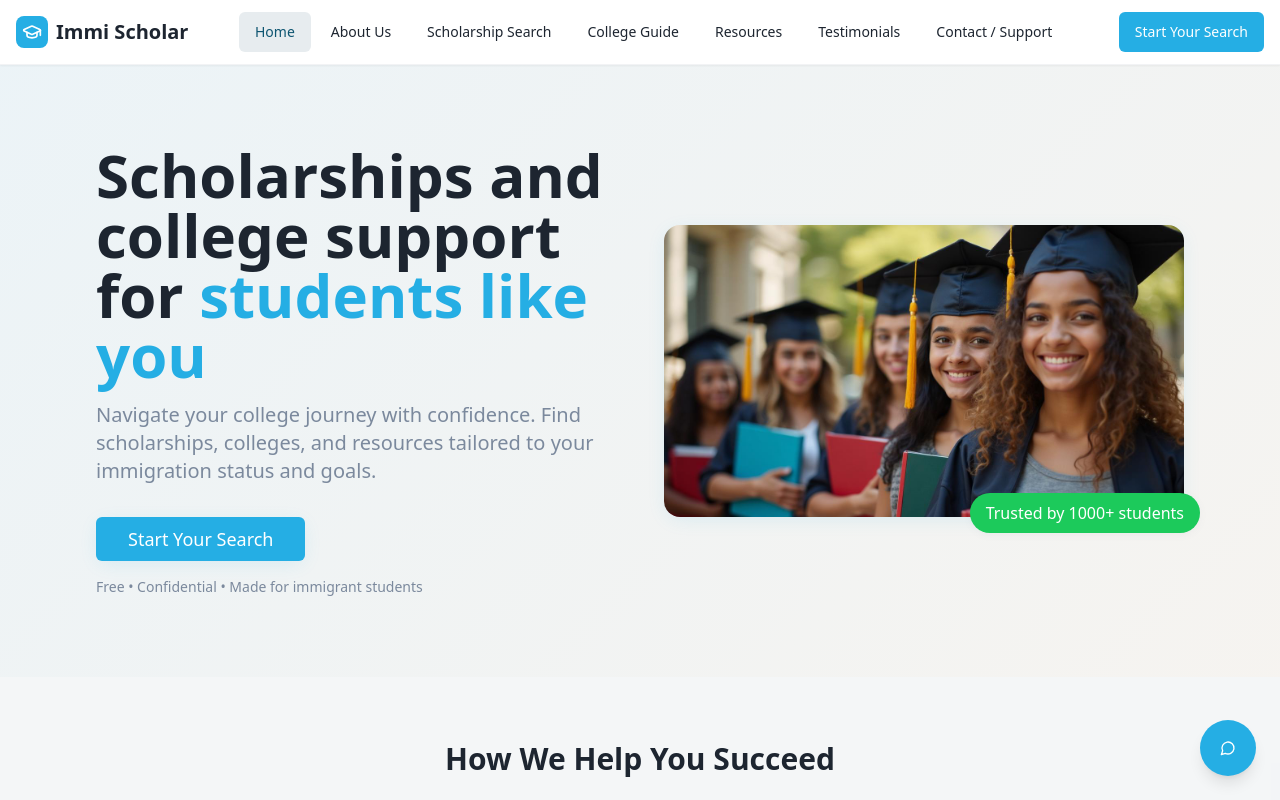
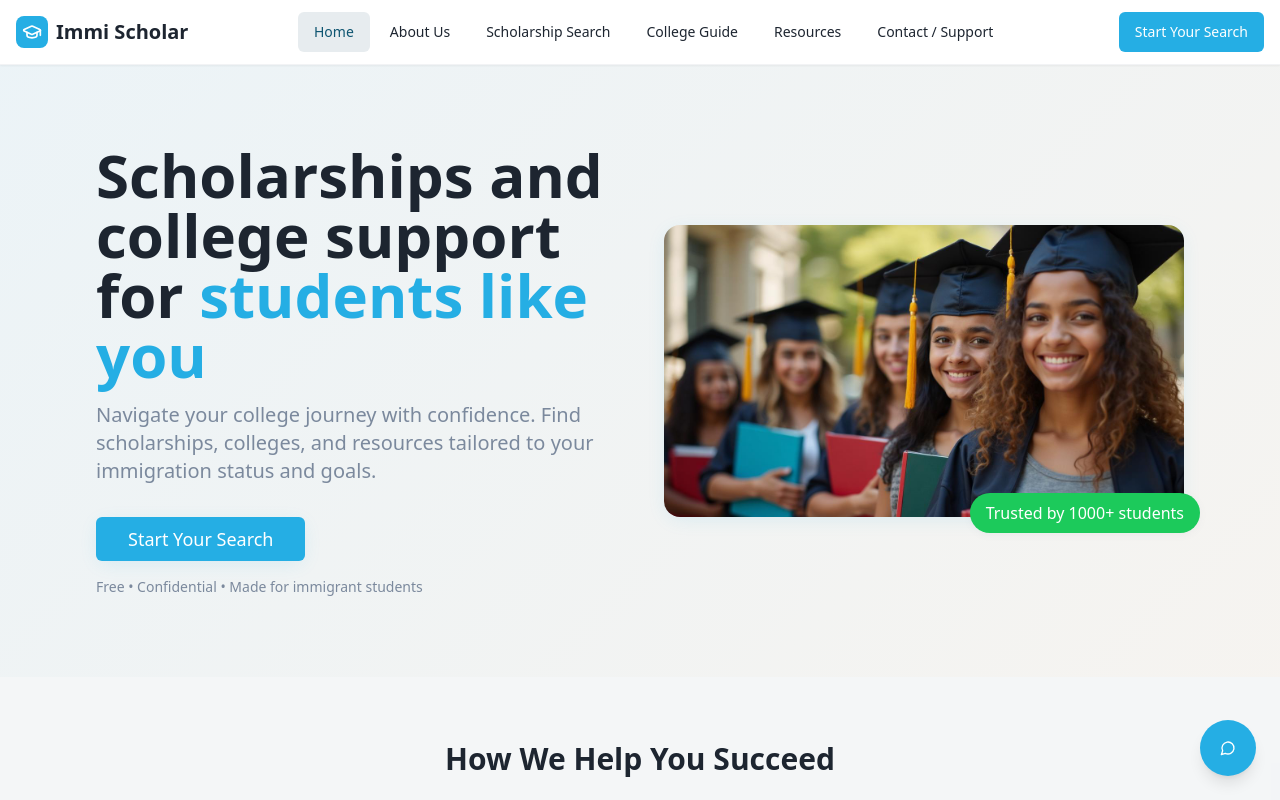
Before and after one commit to CodingProject2024/scholar-pathways-usa, a React (Vite) app: page / in a window 1280 px wide. Shown: the top 800 px of the page. Built offline with nearby package versions, Linux system fonts and the light colour scheme.

Commit message:
Remove Testimonials tab
Remove the Testimonials tab from the navigation bar.

```diff
--- a/src/components/Navigation.tsx
+++ b/src/components/Navigation.tsx
@@ -17,7 +17,6 @@ const Navigation = ({ currentPage, onNavigate }: NavigationProps) => {
     { id: "search", label: "Scholarship Search" },
     { id: "college-guide", label: "College Guide" },
     { id: "resources", label: "Resources" },
-    { id: "testimonials", label: "Testimonials" },
     { id: "contact", label: "Contact / Support" },
   ];
 
```
